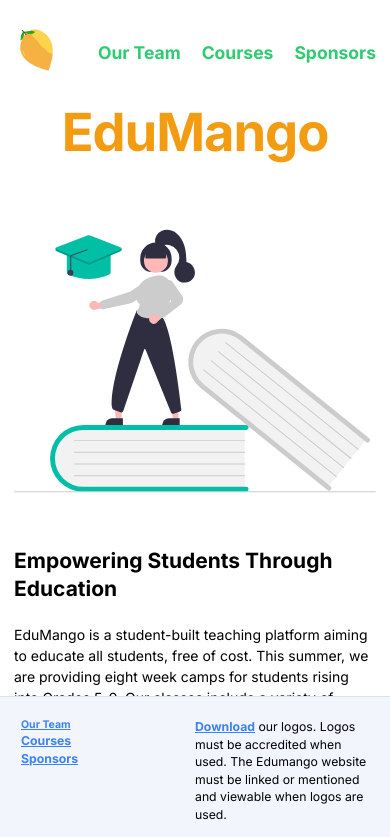
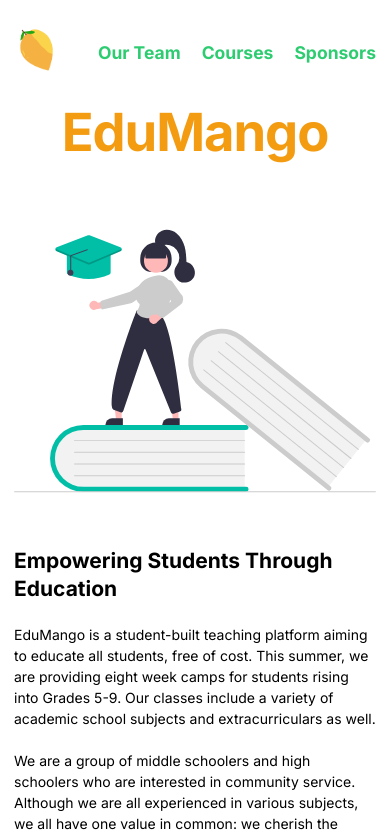
Before and after one commit to ShubhamPatilsd/www-edumango, a Next.js app: page / in a window 390 px wide. Shown: the top 837 px of the page. Built offline with nearby package versions, Linux system fonts and the light colour scheme.

Commit message:
le fixer

```diff
--- a/src/components/Footer.tsx
+++ b/src/components/Footer.tsx
@@ -3,7 +3,7 @@ import React from "react";
 
 export const Footer = () => {
   return (
-    <div className="absolute inset-x-0 bottom-0 bg-gray-100 border-t border-gray-200 mt-6 p-6  text-sm sm:text-base grid grid-cols-2 md:grid-cols-3">
+    <div className="bg-gray-100 border-t border-gray-200 mt-6 p-6  text-sm sm:text-base grid grid-cols-2 md:grid-cols-3">
         <ul>
             <li className="text-xs sm:text-base"><a className="underline text-blue-500 font-bold" href="/our-team">Our Team</a></li>
             <li><a className="underline text-blue-500 font-bold" href="/courses">Courses</a></li>
```
